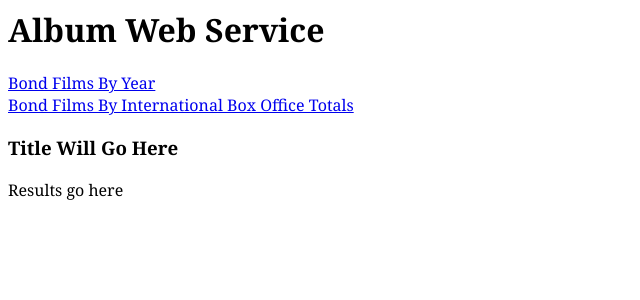
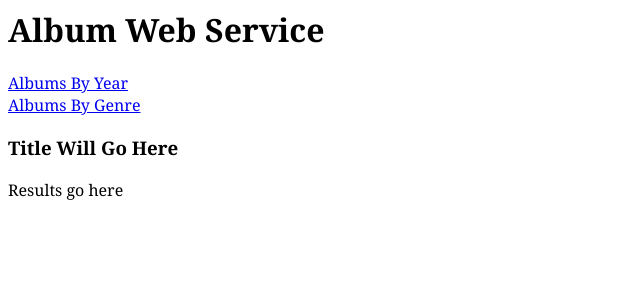
Before and after one commit to justinycho/album-web-service, a PHP site: page / in a window 1280 px wide. Shown: the top 300 px of the page, without its empty margins (0-640 px from the left). Run offline with PHP 8.4, Linux system fonts and the light colour scheme.

```diff
--- a/index.php
+++ b/index.php
@@ -34,15 +34,19 @@ $(document).ready(function() {
 
 function loadAJAX(cat)
 {
-    //AJAX connection will go here
-    //alert('cat is: ' + cat);
-    $.ajax({
-        type:"GET",
-        dataType:"json",
-        url:"api.php?cat=" + cat,
-        success:bondJSON
-    });
+   $.ajax({
+       type: "GET",
+       dataType: "json",
+       url: "api.php?cat=" + cat,
+       success: bondJSON,
+       error: function(xhr, status, error){
+        let errorMessage = xhr.status + ': ' + xhr.statusText
+        alert('Error - ' + errorMessage);
+    }
+
+   });
 }
+
 
 function toConsole(data)
 {//return data to console for JSON examination
@@ -67,11 +71,9 @@ function bondJSON(data){
         $('<div></div>').html(str).appendTo('#films');
     });
 //allows us to see all data on page
-    //let myData = JSON.stringify(data,null,4);
-
-   // myData = '<pre>' + myData + '</pre>';
-
-   // $("#output").html(myData);
+    let myData = JSON.stringify(data,null,4);
+    myData = '<pre>' + myData + '</pre>';
+     $("#output").html(myData);
 
 //this works but the text is all bunched up
 
@@ -101,8 +103,8 @@ function bondTemplate(film){
 </head>
     <body>
     <h1>Album Web Service</h1>
-        <a href="year" class="category">Bond Films By Year</a><br />
-        <a href="box" class="category">Bond Films By International Box Office Totals</a>
+        <a href="year" class="category">Albums By Year</a><br />
+        <a href="genre" class="category">Albums By Genre</a>
         <h3 id="filmtitle">Title Will Go Here</h3>
         <div id="films">
                 <!--
```
